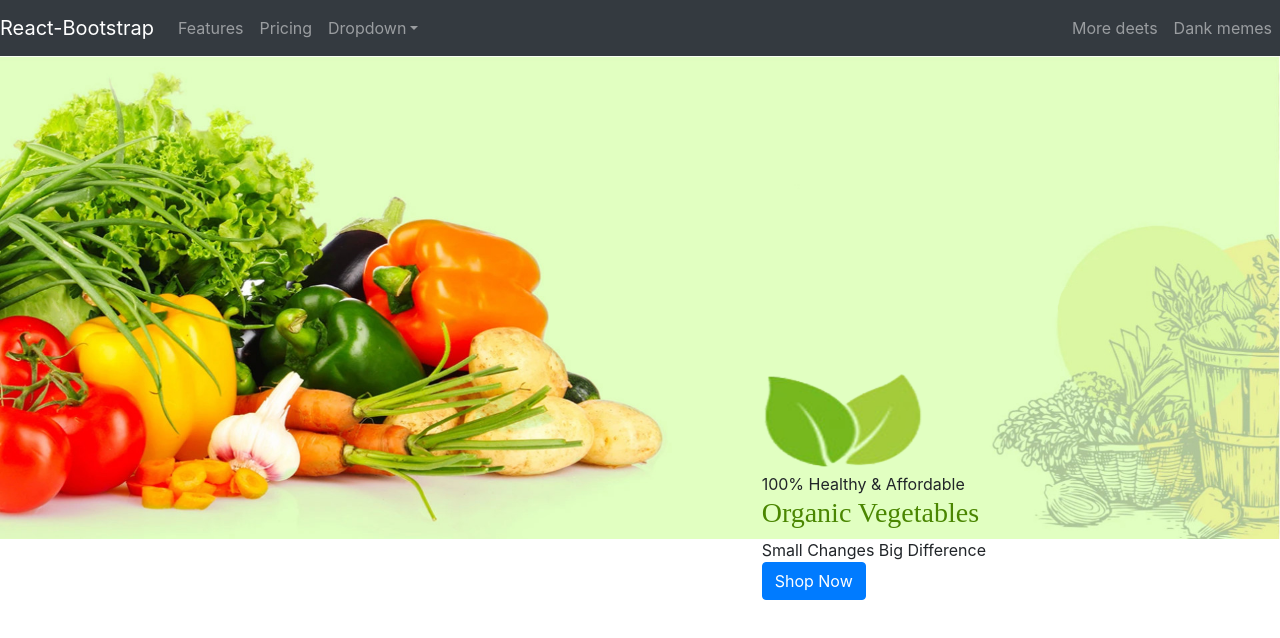
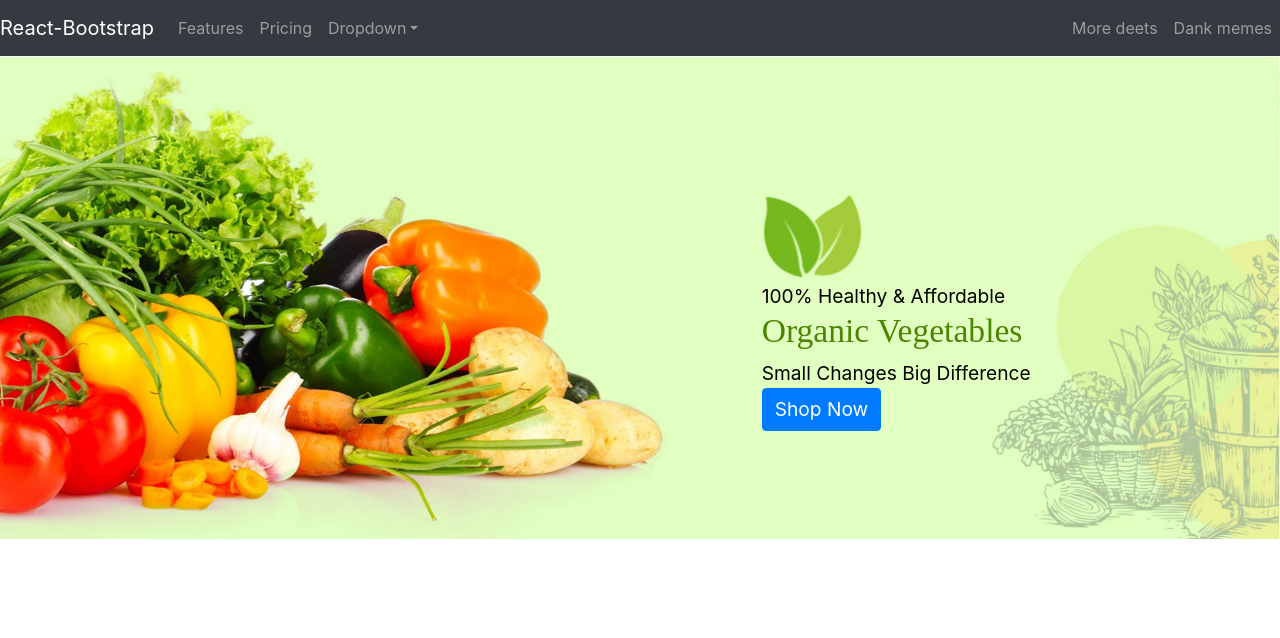
Before and after one commit to Team-KitKat/ecommerce-frontend, a React (Create React App) app: page / in a window 1280 px wide. Shown: the top 638 px of the page. Built offline with nearby package versions, Linux system fonts and the light colour scheme.

Commit message:
Welcome section responsive done

```diff
--- a/src/assets/styles/partials/_variables.scss
+++ b/src/assets/styles/partials/_variables.scss
@@ -1,5 +1,10 @@
 
-$extra_small: 576px;
-$medium: 768px;
-$large: 992px;
-$extra_large: 1200px;
+$extra_small: 320px;
+$medium: 576px;
+$large: 768px;
+$extra_large: 992px;
+
+//$extra_small: 576px;
+//$medium: 768px;
+//$large: 992px;
+//$extra_large: 1200px;
--- a/src/assets/styles/partials/_welcome.scss
+++ b/src/assets/styles/partials/_welcome.scss
@@ -2,25 +2,195 @@
 
 .welcome-section {
   max-width: 100%;
-  height: auto;
+  height: fit-content;
 
   .banner-image {
-    position: relative;
     max-width: 100%;
     height: auto;
   }
   .banner-content {
     width: 100%;
     position: absolute;
-    bottom: 200px;
+    top: 12em;
+    height: auto;
 
     h3 {
+      font-size: 3.0em;
       font-family:  'Knewave', cursive;
       color: #4A8601;
     }
+    span {
+      font-size: 1.5em;
+      color: black;
+    }
    .leave-image {
-     width: 20vh;
-     height: 10ch;
+     width: 20%;
+     height: auto;
    }
+    .btnShop {
+      font-size: 1.5em;
+    }
   }
 }
+@media only screen and (max-width: 320px) {
+  .welcome-section {
+    max-width: 100%;
+    height: auto;
+
+    .banner-image {
+      max-width: 100%;
+      height: auto;
+    }
+    .banner-content {
+
+      width: 100%;
+      position: absolute;
+      top: 4em;
+
+      h3 {
+        position: absolute;
+        top: 2.5em;
+        font-size: .8em;
+        font-family:  'Knewave', cursive;
+        color: #4A8601;
+      }
+      span {
+        visibility: hidden;
+        font-size: .6em;
+        color: black;
+      }
+      .btnShop {
+        position: absolute;
+        top: 9em;
+        font-size: .4em;
+      }
+    }
+  }
+}
+/* Extra small devices (phones, 576px and down) */
+@media only screen and (min-width: $extra_small) {
+  .welcome-section {
+    max-width: 100%;
+    height: auto;
+
+    .banner-image {
+      max-width: 100%;
+      height: auto;
+    }
+    .banner-content {
+
+      width: 100%;
+      position: absolute;
+      top: 3.5em;
+
+      h3 {
+        font-size: .9em;
+        font-family:  'Knewave', cursive;
+        color: #4A8601;
+      }
+      span {
+        font-size: .6em;
+        color: black;
+      }
+      .btnShop {
+        font-size: .6em;
+      }
+    }
+  }
+}
+
+/* Medium devices (landscape tablets, 768px and up) */
+@media only screen and (min-width: $medium) {
+  .welcome-section {
+    max-width: 100%;
+    height: auto;
+
+    .banner-image {
+      max-width: 100%;
+      height: auto;
+    }
+    .banner-content {
+
+      width: 100%;
+      position: absolute;
+      top: 6em;
+
+      h3 {
+        font-size: .8em;
+        font-family:  'Knewave', cursive;
+        color: #4A8601;
+      }
+      span {
+        font-size: .9em;
+        color: black;
+      }
+      .btnShop {
+        font-size: .8em;
+      }
+
+    }
+  }
+
+}
+/* Large devices (laptops/desktops, 992px and up) */
+@media only screen and (min-width: $large) {
+  .welcome-section {
+    max-width: 100%;
+    height: auto;
+
+    .banner-image {
+      max-width: 100%;
+      height: auto;
+    }
+    .banner-content {
+
+      width: 100%;
+      position: absolute;
+      top: 10em;
+
+      h3 {
+        font-size: 2em;
+        font-family:  'Knewave', cursive;
+        color: #4A8601;
+      }
+      span {
+        font-size: 1em;
+        color: black;
+      }
+      .btnShop {
+        font-size: 1em;
+      }
+    }
+  }
+}
+
+@media only screen and (min-width: $extra_large) {
+  .welcome-section {
+    max-width: 100%;
+    height: auto;
+
+    .banner-image {
+      max-width: 100%;
+      height: auto;
+    }
+    .banner-content {
+
+      width: 100%;
+      position: absolute;
+      top: 12em;
+
+      h3 {
+        font-size: 2.1em;
+        font-family:  'Knewave', cursive;
+        color: #4A8601;
+      }
+      span {
+        font-size: 1.2em;
+        color: black;
+      }
+      .btnShop {
+        font-size: 1.2em;
+      }
+    }
+  }
+}
--- a/src/components/welcomeImage/Welcome.tsx
+++ b/src/components/welcomeImage/Welcome.tsx
@@ -5,24 +5,20 @@ import LeaveImg from "../../assets/images/leavesLogo.png"
 
 const Welcome: React.FC = () => {
     return (
-        <Container fluid={true} className='welcome-section m-0 p-0'>
-            <Row className='p-0 m-0'>
+            <Row className='welcome-section p-0 m-0'>
                 <Col xs={12} lg={12} sm={12} xl={12} md={12} className='p-0 m-0'>
                     <Image src={BannerImg} alt="Banner Image" className='banner-image'/>
                 </Col>
-            </Row>
-            <Row className='banner-content p-0 m-0'>
-                <Col xs={{offset: 6}} lg={{offset: 7}} md={{offset: 6}} sm={{offset: 6}}>
+                <Col xs={{span: 6,offset: 6}} lg={{span: 5,offset: 7}} md={{span: 6,offset: 6}} sm={{span: 6,offset: 6}} xl={{span: 5,offset: 7}} className='banner-content'>
                     <Image src={LeaveImg} alt='leave image' className='leave-image'/>
                     <br/>
                     <span>100% Healthy & Affordable</span>
                     <h3>Organic Vegetables</h3>
                     <span>Small Changes Big Difference</span>
                     <br/>
-                    <Button>Shop Now</Button>
+                    <Button className='btnShop'>Shop Now</Button>
                 </Col>
             </Row>
-        </Container>
     );
 };
 
```
